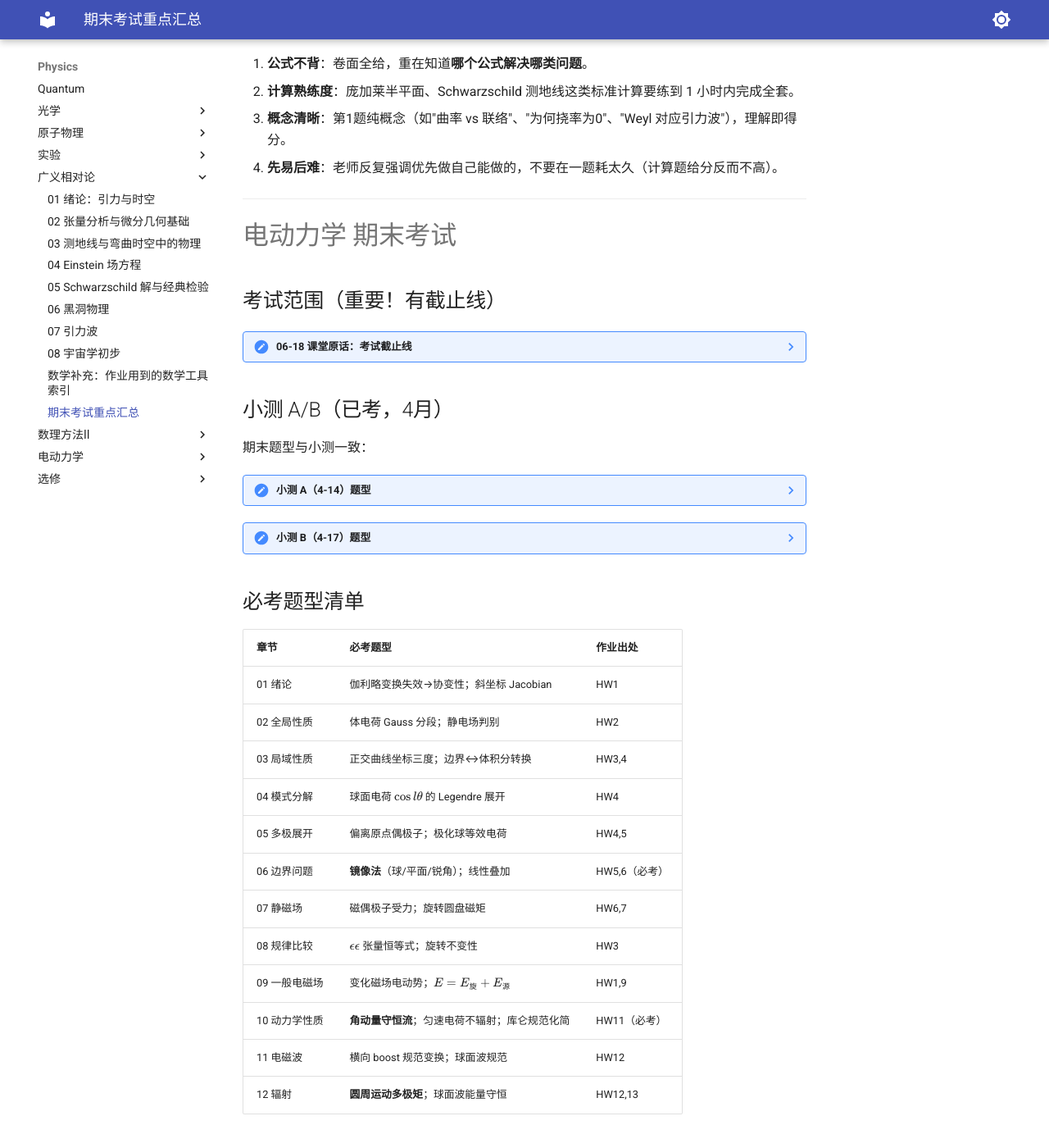
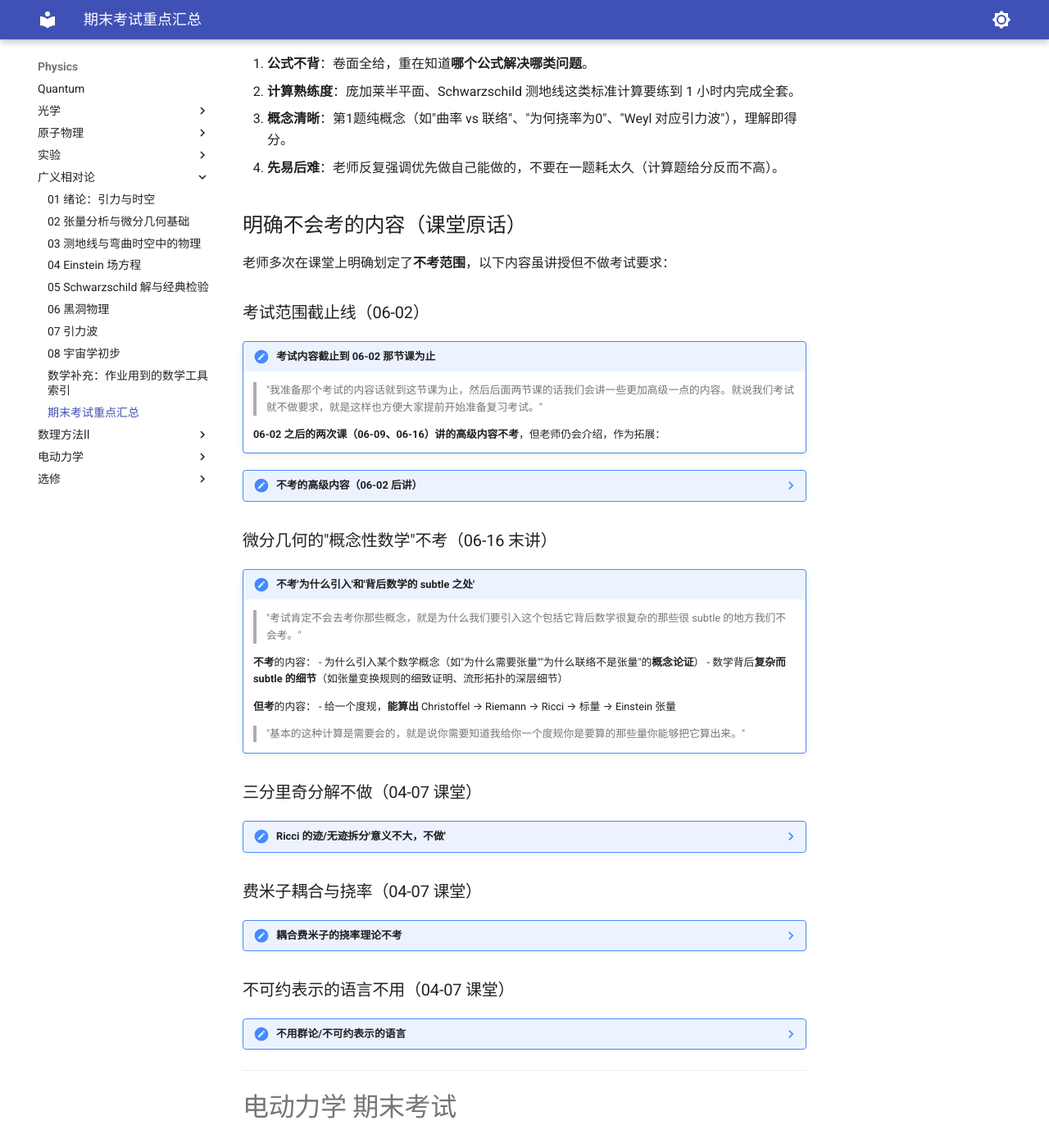
Before and after one commit to ckyasb/ckyasb.github.io, an MkDocs documentation site: the page built from docs/Physics/广义相对论/考试重点.md, in a window 1280 px wide and 1400 px high, scrolled down 2445 px. Shown: the whole window at 82% size. Built offline with MkDocs 1.6.1 and Material for MkDocs 9.7.7, drawn with Linux system fonts in a browser that asks for light colours.

Commit message:
GR考试重点：补充明确不考内容（原话）
- 考试范围截止06-02，之后讲的暴涨/带电黑洞/旋转黑洞不考
- 微分几何'为什么引入'与'subtle数学'不考，但计算要会
- 三分里奇分解不做（课堂明确'意义不大'）
- 费米子耦合/挠率不考
- 群论不可约表示语言不用

Co-Authored-By: Claude <noreply@anthropic.com>

```diff
--- a/docs/Physics/广义相对论/考试重点.md
+++ b/docs/Physics/广义相对论/考试重点.md
@@ -88,6 +88,71 @@
 2. **计算熟练度**：庞加莱半平面、Schwarzschild 测地线这类标准计算要练到 1 小时内完成全套。
 3. **概念清晰**：第1题纯概念（如"曲率 vs 联络"、"为何挠率为0"、"Weyl 对应引力波"），理解即得分。
 4. **先易后难**：老师反复强调优先做自己能做的，不要在一题耗太久（计算题给分反而不高）。
+
+## 明确不会考的内容（课堂原话）
+
+老师多次在课堂上明确划定了**不考范围**，以下内容虽讲授但不做考试要求：
+
+### 考试范围截止线（06-02）
+
+!!! important "考试内容截止到 06-02 那节课为止"
+    > "我准备那个考试的内容话就到这节课为止，然后后面两节课的话我们会讲一些更加高级一点的内容。就说我们考试就不做要求，就是这样也方便大家提前开始准备复习考试。"
+
+    **06-02 之后的两次课（06-09、06-16）讲的高级内容不考**，但老师仍会介绍，作为拓展：
+
+??? note "不考的高级内容（06-02 后讲）"
+    老师明确说以下内容**不做考试要求，但非常重要**：
+
+    > "后面我们会讲一些暴涨理论……然后我们会讲一些可能是带电和旋转的黑洞的内容。就是因为这个就是相对来说更加难的一个内容就是有点超出一般的本科生的管辖的那个内容。所以我们就不做考试要求，但是都是非常重要的一些内容。"
+
+    具体不考的高级内容：
+    - **暴涨理论**（inflation）——超出基础宇宙学
+    - **带电黑洞**（Reissner-Nordström）——超过 Schwarzschild 的进阶解
+    - **旋转黑洞**（Kerr）——超过 Schwarzschild 的进阶解
+
+    > "可以说整个这个宇宙学最基本的一个东西的话，就是你需要知道 Robertson-Walker 的那个度规是怎么来的，然后我们得到就把它代入爱因斯坦方程，得到 Friedmann 方程。"
+
+    即**宇宙学只考基础**：FRW 度规的推导 + Friedmann 方程——暴涨不考。
+
+### 微分几何的"概念性数学"不考（06-16 末讲）
+
+!!! important "不考'为什么引入'和'背后数学的 subtle 之处'"
+    > "考试肯定不会去考你那些概念，就是为什么我们要引入这个包括它背后数学很复杂的那些很 subtle 的地方我们不会考。"
+
+    **不考**的内容：
+    - 为什么引入某个数学概念（如"为什么需要张量""为什么联络不是张量"的**概念论证**）
+    - 数学背后**复杂而 subtle 的细节**（如张量变换规则的细致证明、流形拓扑的深层细节）
+
+    **但考**的内容：
+    - 给一个度规，**能算出** Christoffel → Riemann → Ricci → 标量 → Einstein 张量
+
+    > "基本的这种计算是需要会的，就是说你需要知道我给你一个度规你是要算的那些量你能够把它算出来。"
+
+### 三分里奇分解不做（04-07 课堂）
+
+??? note "Ricci 的迹/无迹拆分'意义不大，不做'"
+    > "就是如果你要把它做拆分的话，它是分成这样两部分，但是事实上我后面会发现这样的拆分意义不是特别大……所以我们并不做这样的拆分。"
+
+    老师明确说 Riemann 的**三分分解**（标量曲率部分 + 无迹 Ricci 部分 + Weyl 部分）**课堂不做**，只做**二分**（Ricci 受方程约束 vs Weyl 自由→引力波）。
+
+    **不考**：标准三分式 $R_{\rho\sigma\mu\nu}=C_{\rho\sigma\mu\nu}+(\text{无迹Ricci项})+(\text{标量项})$ 的完整展开。
+    **考**：$N=4$ 时 $20=10(\text{Ricci})+10(\text{Weyl})$ 的二分、Weyl 不受 Einstein 方程约束→引力波。
+
+### 费米子耦合与挠率（04-07 课堂）
+
+??? note "耦合费米子的挠率理论不考"
+    > "我们这个课估计不会讲到了，但是比如说你需要把我们这个理论耦合耦合到费米子……通常人们就不会采用这个（Levi-Civita 联络），会采用其他的方式。"
+
+    **不考**：挠率非零的理论（如 Einstein-Cartan）、耦合费米子时需引入自旋联络的进阶讨论。
+    **考**：GR 取挠率为 0 是物理假设（Levi-Civita 联络），原因理解即可。
+
+### 不可约表示的语言不用（04-07 课堂）
+
+??? note "不用群论/不可约表示的语言"
+    > "不考虑这个就是用群论的语言去讨论，我们是采用直接构造的方式把这些分量全部构造出来。"
+
+    **不考**：用群论不可约表示（irreducible representation）分解曲率张量。
+    **考**：直接构造 Weyl 张量 + 缩并得 Ricci。
 
 ---
 
```
